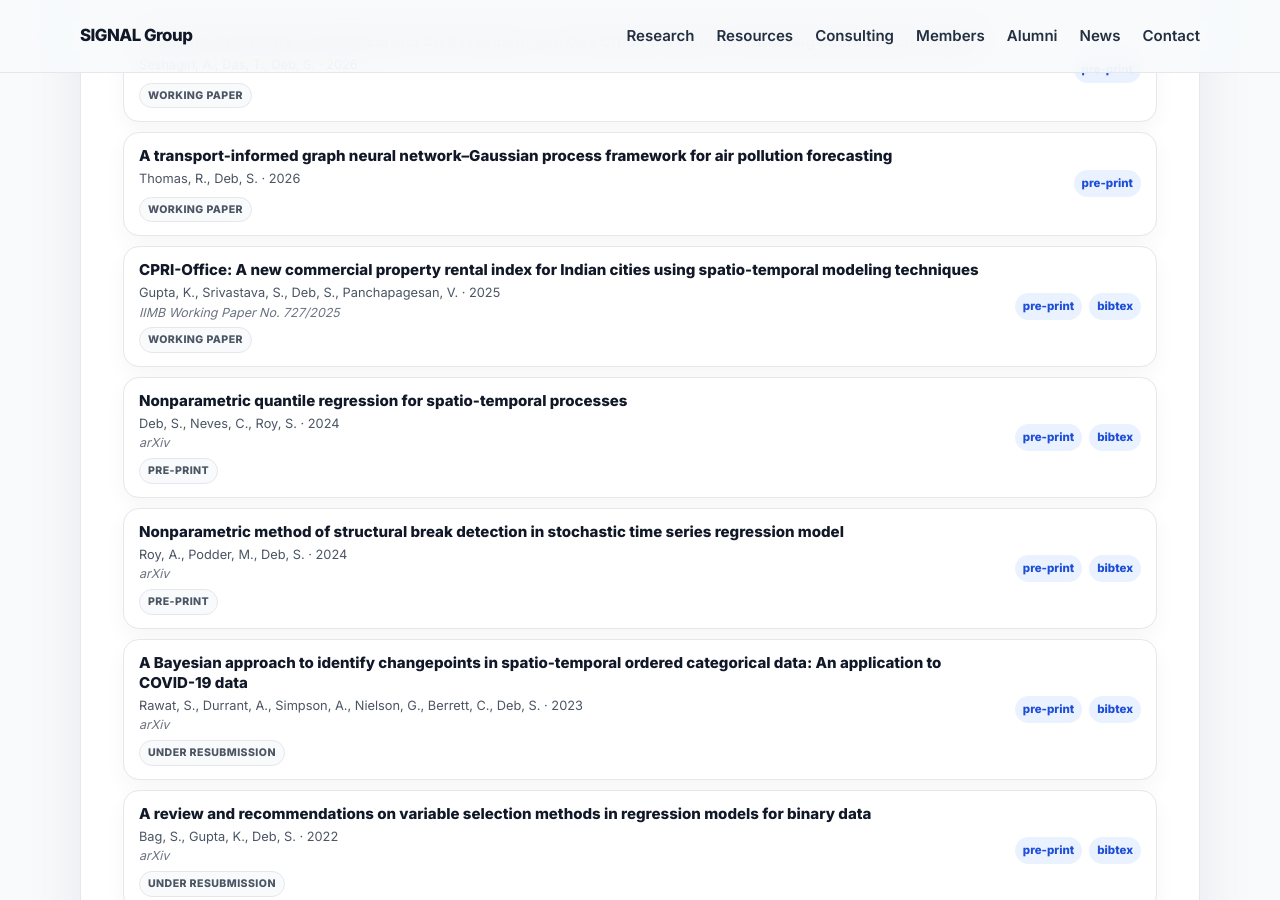
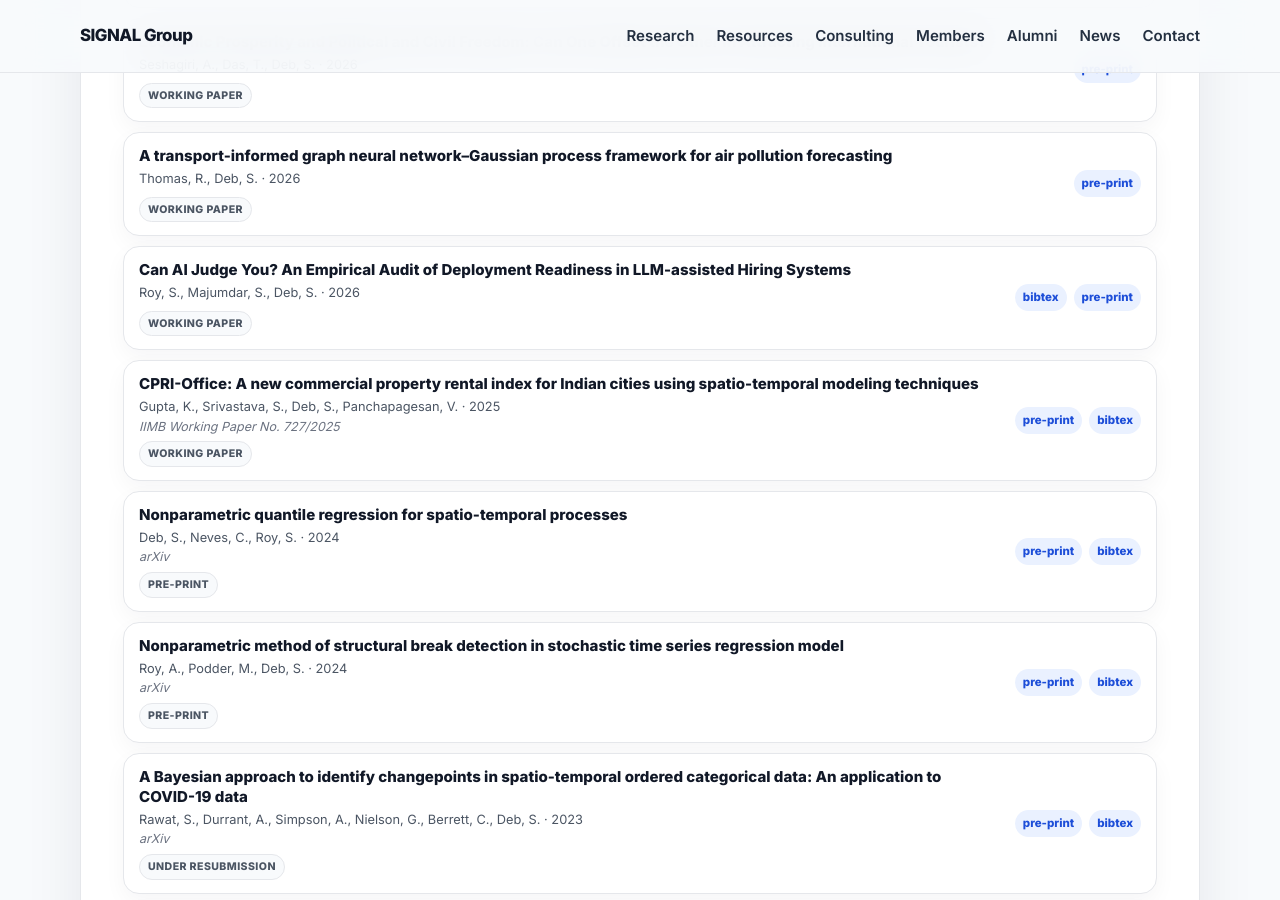
Before and after one commit to soudeepd/soudeeps-research-group, a Jekyll site: the page built from docs/_pages/research.md, in a window 1280 px wide and 900 px high, scrolled down 2090 px. Built offline with Jekyll 4.4.1, drawn with Linux system fonts in a browser that asks for light colours.

Commit message:
adding new paper details

```diff
--- a/docs/_data/publications.yml
+++ b/docs/_data/publications.yml
@@ -1,3 +1,18 @@
+- title: "Can AI Judge You? An Empirical Audit of Deployment Readiness in LLM-assisted Hiring Systems"
+  authors: "Roy, S., Majumdar, S., Deb, S."
+  year: 2026
+  type: preprint
+  status: "Working paper"
+  venue: ""
+  themes:
+    - other-applications
+    - statistical-learning
+  links:
+    - label: bibtex
+      url: "/assets/bibtex/roy2026can.bib"
+    - label: pre-print
+      url: "https://dx.doi.org/10.2139/ssrn.7728639"
+
 - title: "A transport-informed graph neural network–Gaussian process framework for air pollution forecasting"
   authors: "Thomas, R., Deb, S."
   year: 2026
--- /dev/null
+++ b/docs/assets/bibtex/roy2026can.bib
@@ -0,0 +1,7 @@
+@article{roy2026can,
+  title={{Can AI Judge You? An Empirical Audit of Deployment Readiness in LLM-assisted Hiring Systems}},
+  author={Roy, Spandan and Majumdar, Subhabrata and Deb, Soudeep},
+  journal={Available at SSRN},
+  year={2026},
+  doi={http://dx.doi.org/10.2139/ssrn.7728639}
+}
```
Also changed, not shown: docs/_data/news.yml (+7 -0 lines), docs/assets/images/news/2026/llmpaper-2026-11.png (added).
